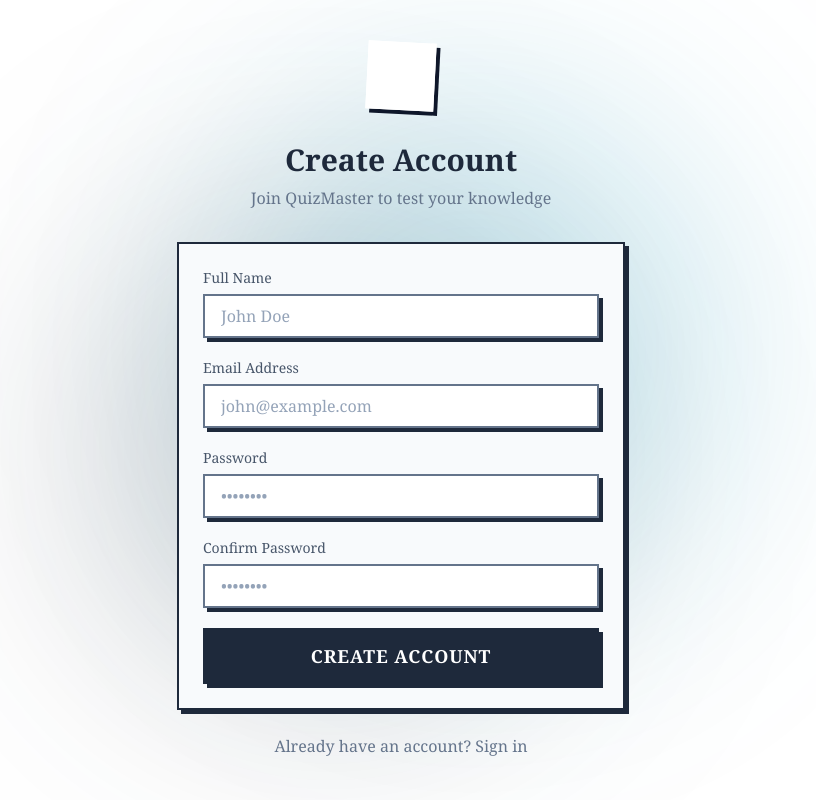
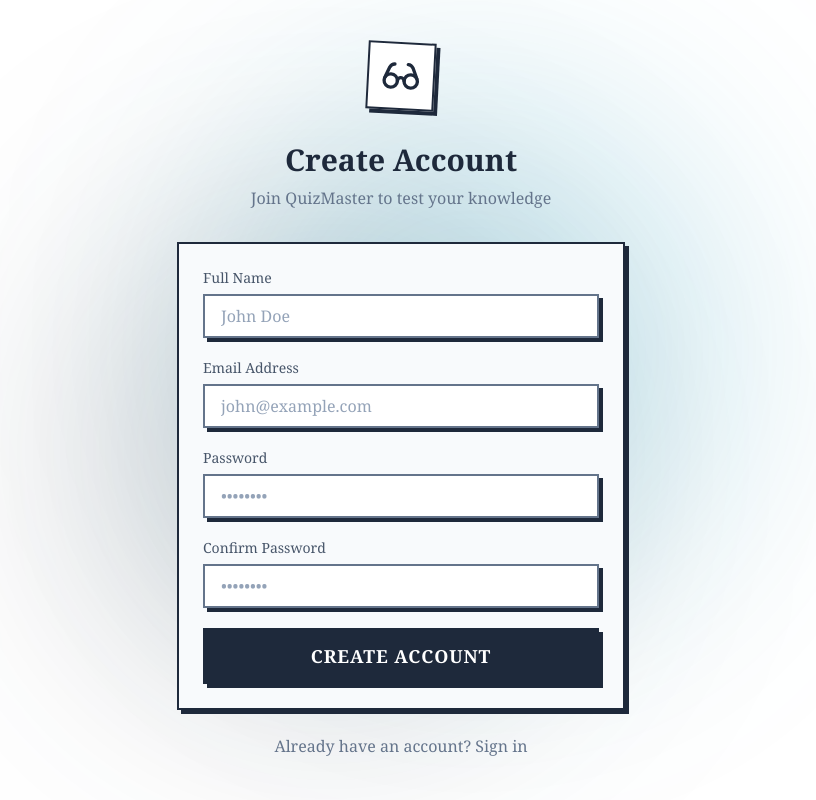
Before and after one commit to Aadvick1410/quiz-platform, a React (Vite) app in the folder client/: page /register in a window 1280 px wide. Shown: the whole page, without its empty margins (239-1055 px from the left). Built offline with nearby package versions, Linux system fonts and the light colour scheme; no server answers.

Commit message:
Fix invisible glasses icon due to tailwind theme inversion

```diff
--- a/client/src/components/layout/Navbar.jsx
+++ b/client/src/components/layout/Navbar.jsx
@@ -13,8 +13,8 @@ export const Navbar = () => {
       <div className="max-w-7xl mx-auto px-4 sm:px-6 lg:px-8">
         <div className="flex justify-between h-16 items-center">
           <Link to="/" className="flex items-center gap-2 group">
-            <div className="p-2 bg-white border-2 border-slate-900 shadow-[2px_2px_0_0_#0f172a] rounded-none group-hover:-rotate-12 group-hover:scale-110 transition-all duration-200">
-              <Glasses className="w-6 h-6 text-slate-900" />
+            <div className="p-2 bg-white border-2 border-slate-100 shadow-[2px_2px_0_0_#1e293b] rounded-none group-hover:-rotate-12 group-hover:scale-110 transition-all duration-200">
+              <Glasses className="w-6 h-6 text-slate-100" />
             </div>
             <span className="font-bold text-xl tracking-tight text-white">
               Quiz<span className="text-indigo-400">Master</span>
--- a/client/src/pages/auth/Login.jsx
+++ b/client/src/pages/auth/Login.jsx
@@ -54,8 +54,8 @@ export const Login = () => {
       <div className="w-full max-w-md relative z-10 animate-slide-up">
         <div className="text-center mb-8">
           <div className="flex justify-center mb-8">
-            <div className="p-3 bg-white border-2 border-slate-900 shadow-[4px_4px_0_0_#0f172a] rounded-none rotate-3">
-              <Glasses className="w-10 h-10 text-slate-900" />
+            <div className="p-3 bg-white border-2 border-slate-100 shadow-[4px_4px_0_0_#1e293b] rounded-none rotate-3">
+              <Glasses className="w-10 h-10 text-slate-100" />
             </div>
           </div>
           <h1 className="text-3xl font-bold text-white mb-2">Welcome Back</h1>
--- a/client/src/pages/auth/Register.jsx
+++ b/client/src/pages/auth/Register.jsx
@@ -59,8 +59,8 @@ export const Register = () => {
       <div className="w-full max-w-md relative z-10 animate-slide-up">
         <div className="text-center mb-8">
           <div className="flex justify-center mb-8">
-            <div className="p-3 bg-white border-2 border-slate-900 shadow-[4px_4px_0_0_#0f172a] rounded-none rotate-3">
-              <Glasses className="w-10 h-10 text-slate-900" />
+            <div className="p-3 bg-white border-2 border-slate-100 shadow-[4px_4px_0_0_#1e293b] rounded-none rotate-3">
+              <Glasses className="w-10 h-10 text-slate-100" />
             </div>
           </div>
           <h1 className="text-3xl font-bold text-white mb-2">Create Account</h1>
```
